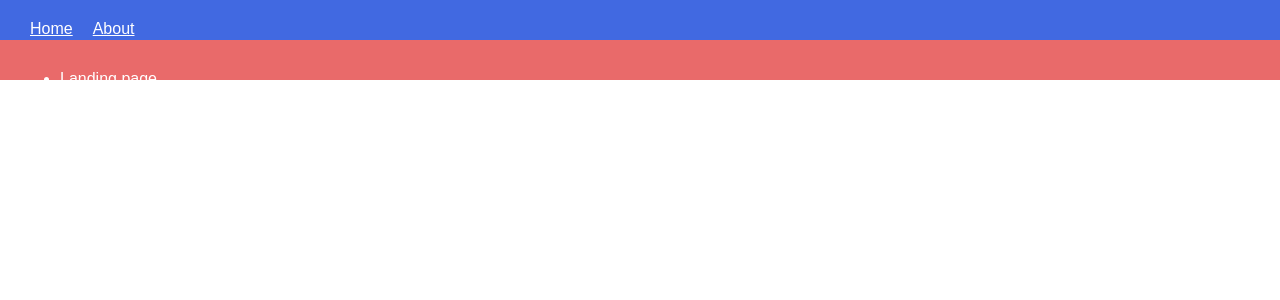
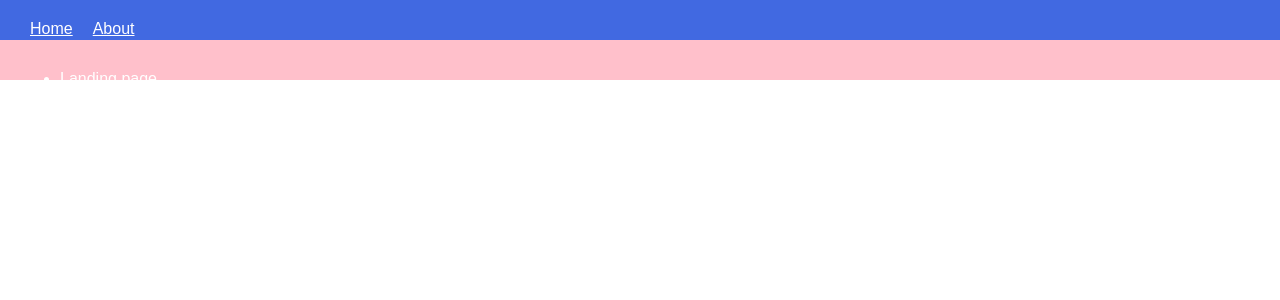
Before and after one commit to Stringcode-Limited/p2p-front-end, a React (Vite) app: page / in a window 1280 px wide. Shown: the top 300 px of the page. Built offline with nearby package versions, Linux system fonts and the light colour scheme; a web font is replaced by a local one.

Commit message:
all added files

```diff
--- a/src/pages/home/HomePage.css
+++ b/src/pages/home/HomePage.css
@@ -1,4 +1,4 @@
 header{
-    background-color: rgb(233, 106, 106);
+    background-color: pink;
     height: 5px;
 }
```
